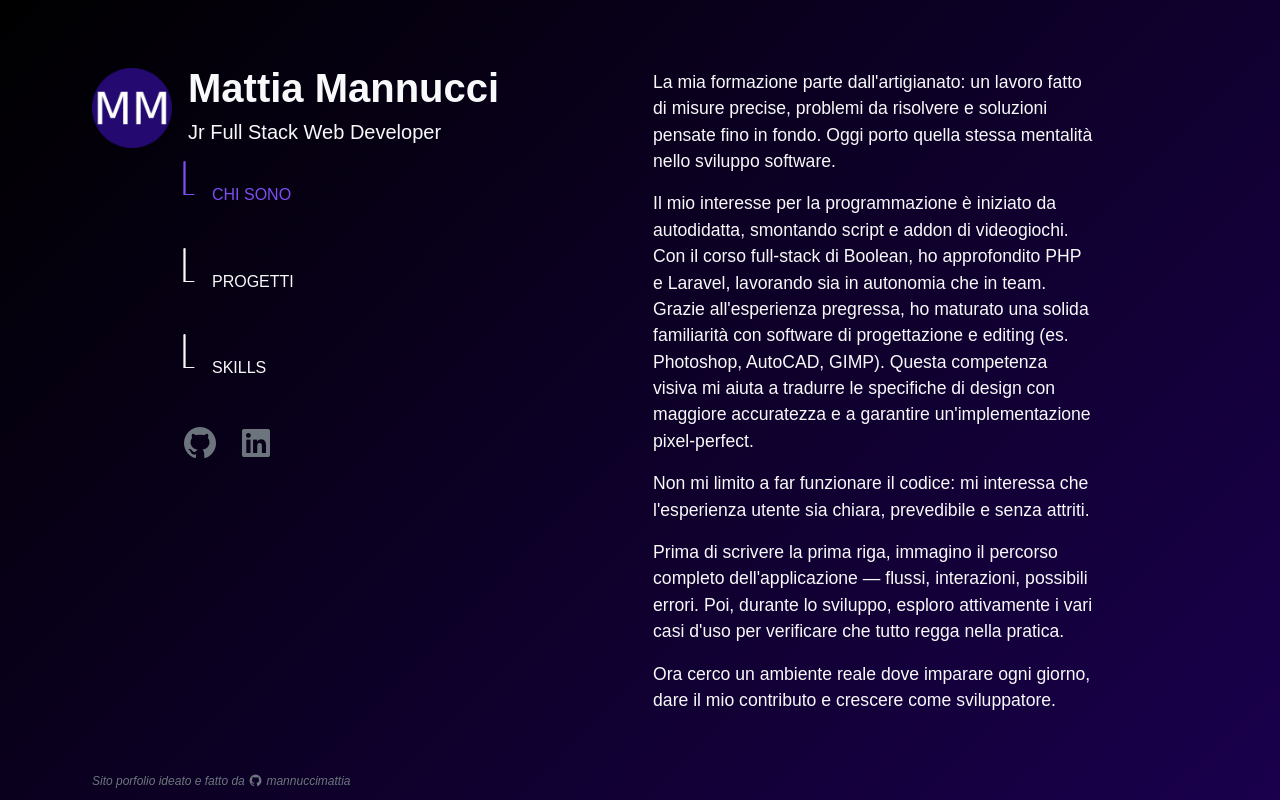
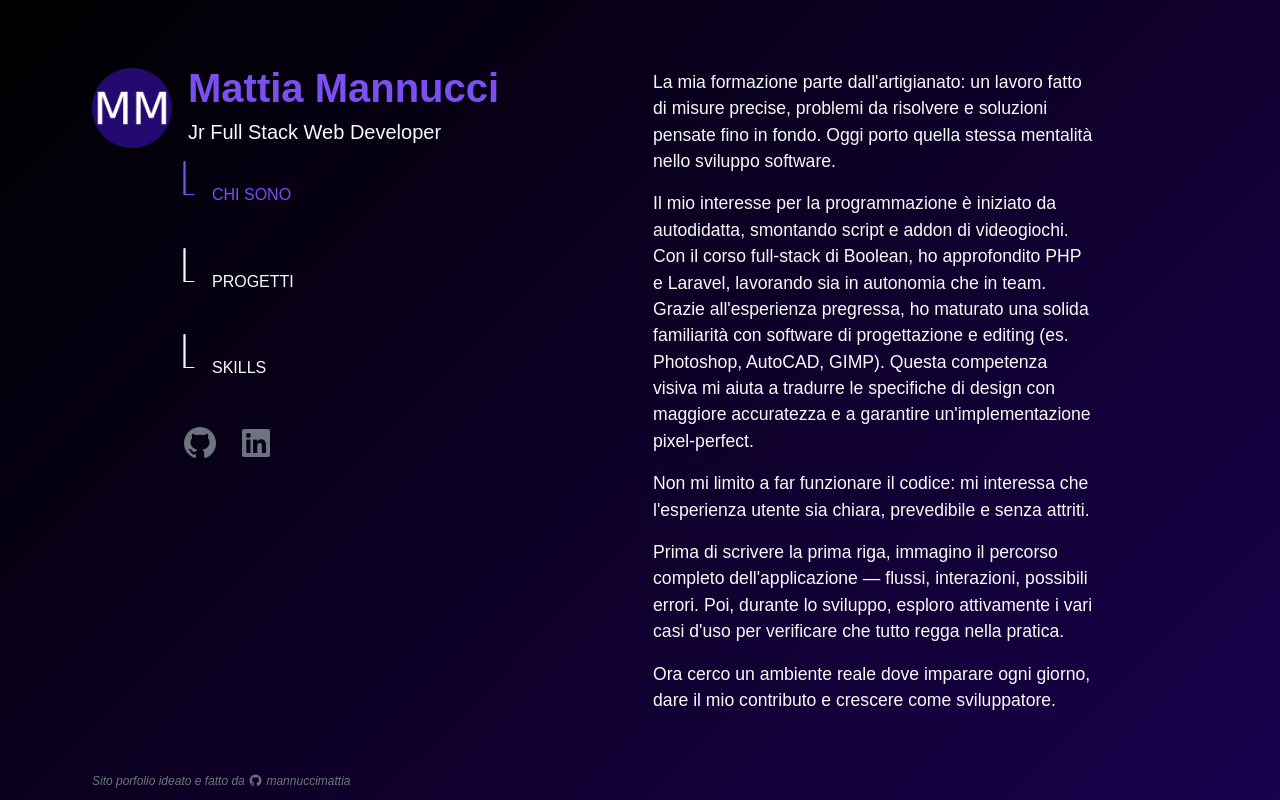
Before and after one commit to mannuccimattia/react-portfolio, a React (Vite) app: page /#/ in a window 1280 px wide. Built offline with nearby package versions, Linux system fonts and the light colour scheme; a web font is replaced by a local one.

Commit message:
Test commit

```diff
--- a/src/index.css
+++ b/src/index.css
@@ -8,7 +8,8 @@
   position: relative;
 }
 
-hr {
+hr,
+h1 {
   color: #7b4ff0 !important;
 }
 
```
